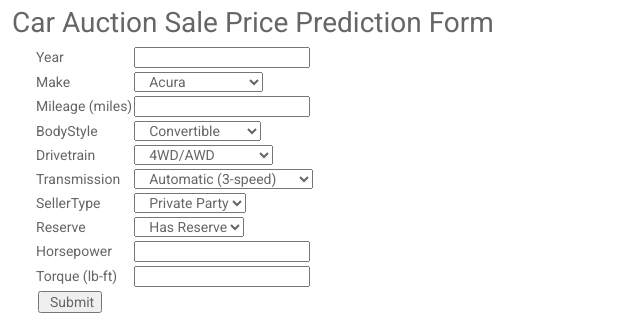
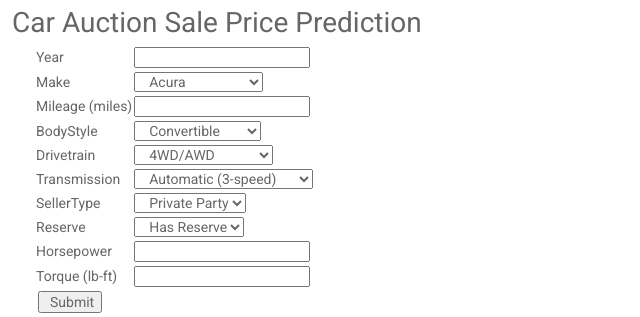
Before and after one commit to justyntyrrell/Car_Auction_Price_Prediction, a Flask app: page / in a window 1280 px wide. Shown: the top 317 px of the page, without its empty margins (0-640 px from the left). Run offline with Flask 2, Linux system fonts and the light colour scheme; some libraries are stand-ins or nearby versions.

Commit message:
Update index.html

```diff
--- a/templates/index.html
+++ b/templates/index.html
@@ -31,7 +31,7 @@ input { display: table-cell; }
 </style>
 
 <body>
-    <h1>Car Auction Sale Price Prediction Form</h1>
+    <h1>Car Auction Sale Price Prediction</h1>
 
 <div>
   <form action="/result" method="POST">
```
